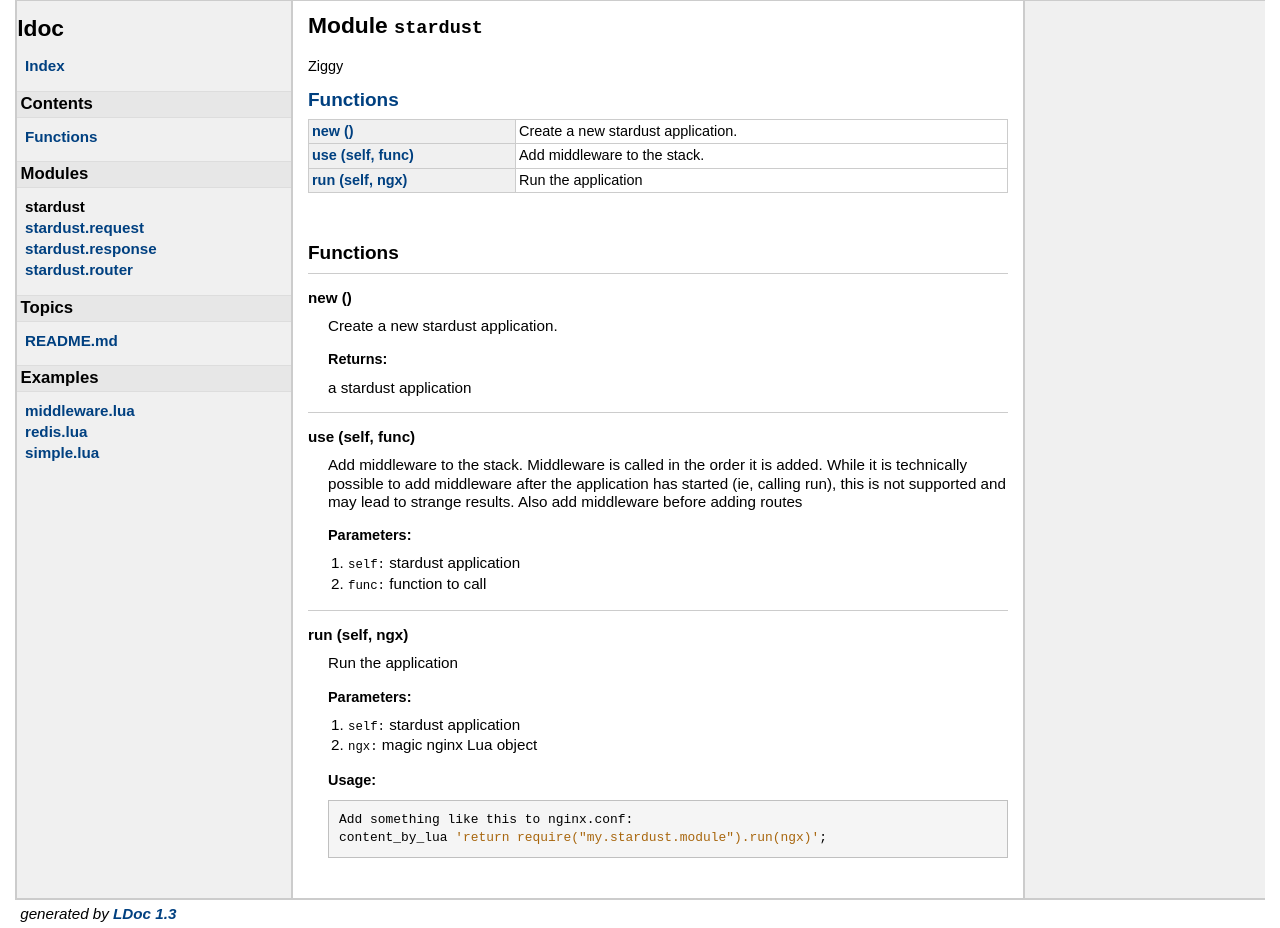
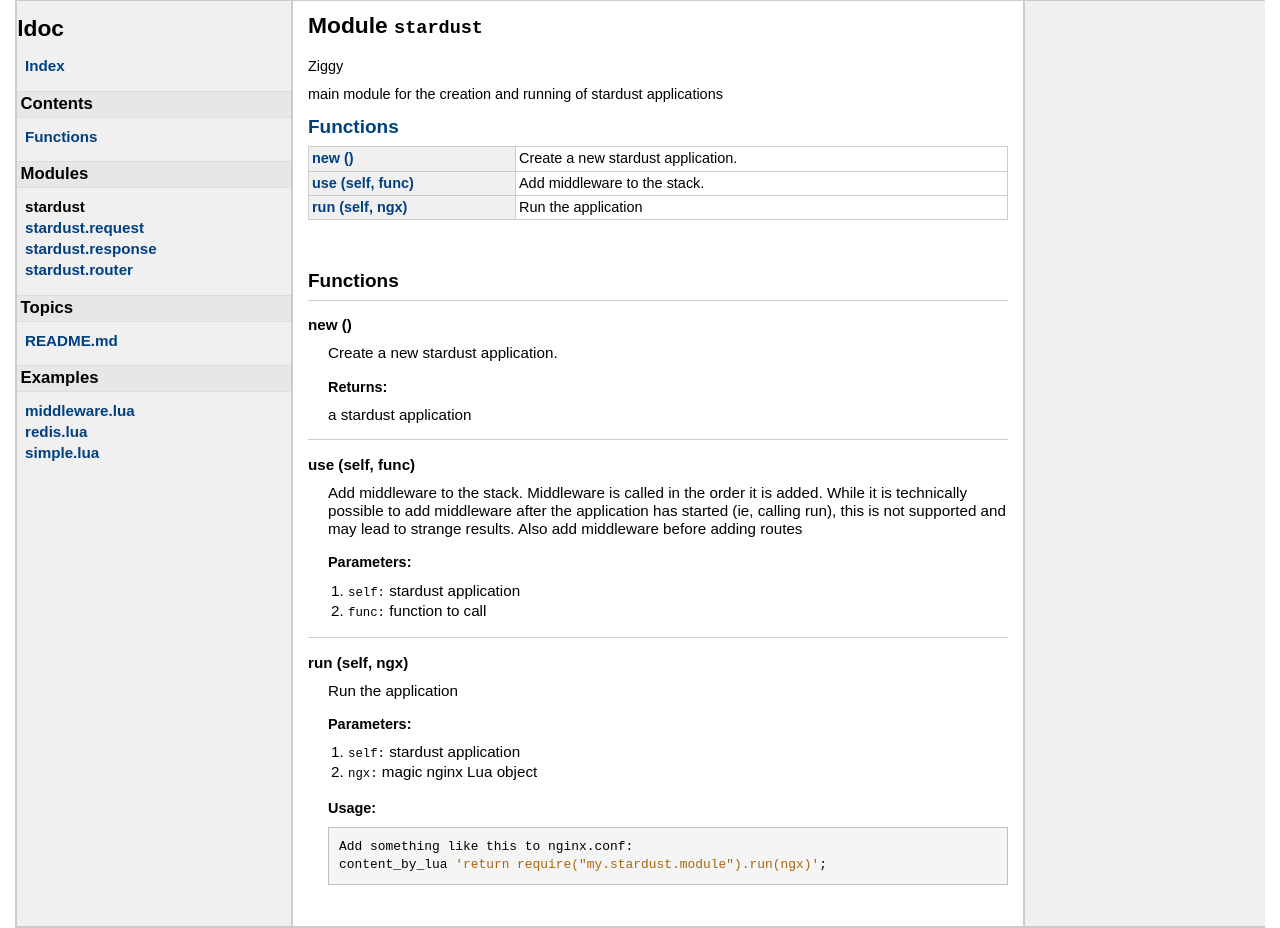
Before and after one commit to bakins/stardust, a plain HTML site: page modules/stardust.html in a window 1280 px wide. Shown: the top 928 px of the page. Drawn offline with Linux system fonts and the light colour scheme.

Commit message:
updated docs

```diff
--- a/modules/stardust.html
+++ b/modules/stardust.html
@@ -61,8 +61,8 @@
 <h1>Module <code>stardust</code></h1>
 
 <p>Ziggy</p>
-<p>
-</p>
+<p> main module for the creation and running of
+ stardust applications</p>
 
 
 <h2><a href="#Functions">Functions</a></h2>
```
Also changed, not shown: 1 other file.
